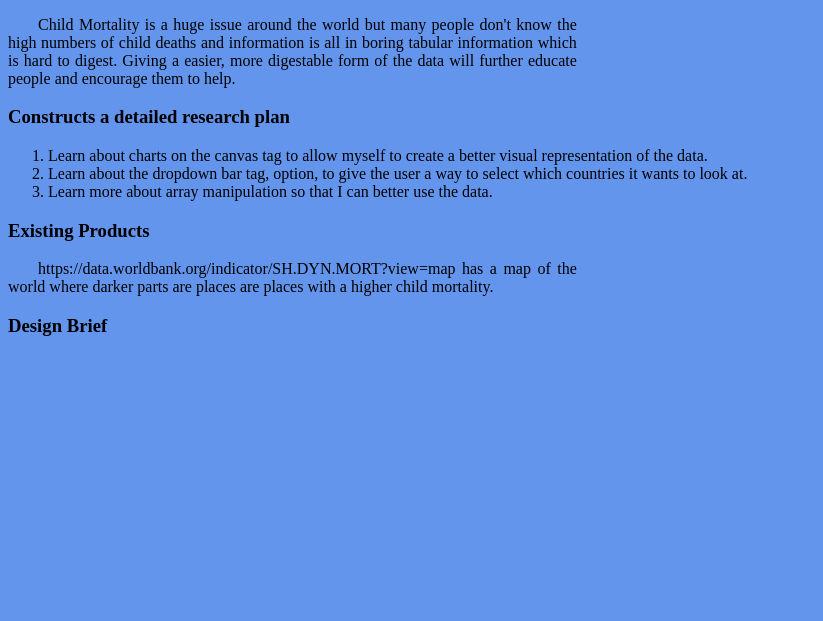
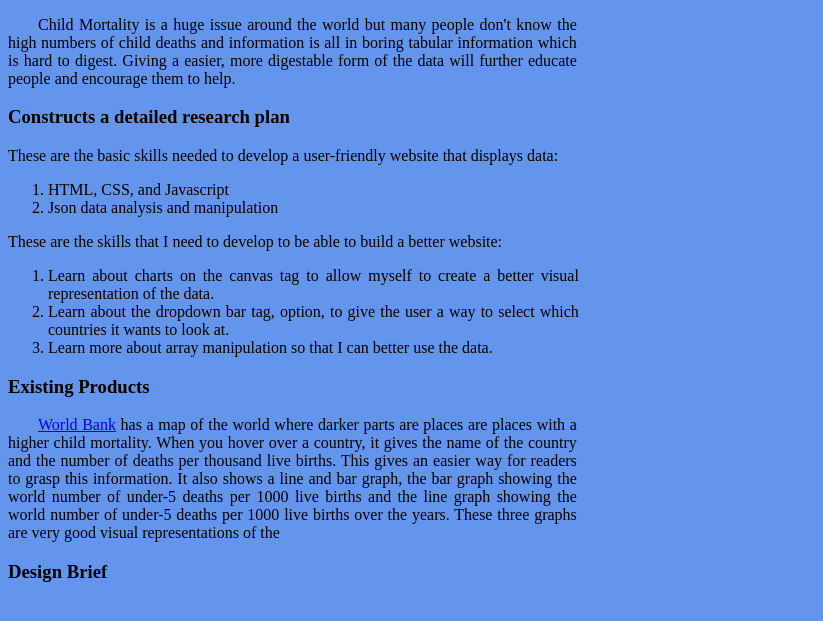
Before and after one commit to OliverTattersall/y9web, a plain HTML site: page Inquiry.html in a window 1280 px wide. Shown: the part 131-752 px from the top of the page, without its empty margins (0-823 px from the left). Drawn offline with Linux system fonts and the light colour scheme.

Commit message:
Update Inquiry.html

```diff
--- a/Inquiry.html
+++ b/Inquiry.html
@@ -10,6 +10,12 @@
                 width:45%;
                 text-indent: 30px;
                 text-align: justify;
+            }ol{
+                width:42%;
+                text-align:justify;
+                text-indent: ;
+            }#p1{
+                text-indent: 0px;
             }
 
         </style>
@@ -20,17 +26,24 @@
         <h1>Inquiry & analysis</h1>
 
         <h3>Explains and Justifies</h3>
-            <p>Child Mortality is a huge issue around the world but many people don't know the high numbers of child deaths and information is all in boring tabular information which is hard to digest. Giving a easier, more digestable form of the data will further educate people and encourage them to help. </p>
+            <p >Child Mortality is a huge issue around the world but many people don't know the high numbers of child deaths and information is all in boring tabular information which is hard to digest. Giving a easier, more digestable form of the data will further educate people and encourage them to help. </p>
         <h3>Constructs a detailed research plan</h3>
+            <p id="p1"> These are the basic skills needed to develop a user-friendly website that displays data:</p>
+            <ol id="ol1">
+                <li>HTML, CSS, and Javascript</li>
+                <li>Json data analysis and manipulation</li>
+            </ol>
+            <p id="p1">These are the skills that I need to develop to be able to build a better website:</p>
             <ol>
                 <li>Learn about charts on the canvas tag to allow myself to create a better visual representation of the data.</li>
                 <li>Learn about the dropdown bar tag, option, to give the user a way to select which countries it wants to look at.</li>
                 <li>Learn more about array manipulation so that I can better use the data.</li>
             </ol>
         <h3>Existing Products</h3>
-            <p>https://data.worldbank.org/indicator/SH.DYN.MORT?view=map has a map of the world where darker parts are places are places with a higher child mortality.</p>
+            <p ><a href="https://data.worldbank.org/indicator/SH.DYN.MORT?view=map">World Bank</a> has a map of the world where darker parts are places are places with a higher child mortality. When you hover over a country, it gives the name of the country and the number of deaths per thousand live births. This gives an easier way for readers to grasp this information. It also shows a line and bar graph, the bar graph showing the world number of under-5 deaths per 1000 live births and the line graph showing the world number of under-5 deaths per 1000 live births over the years. These three graphs are very good visual representations of the </p>
+
         <h3>Design Brief</h3>
-            <p> </p>
+            <p > </p>
 
     </body>
 
```
